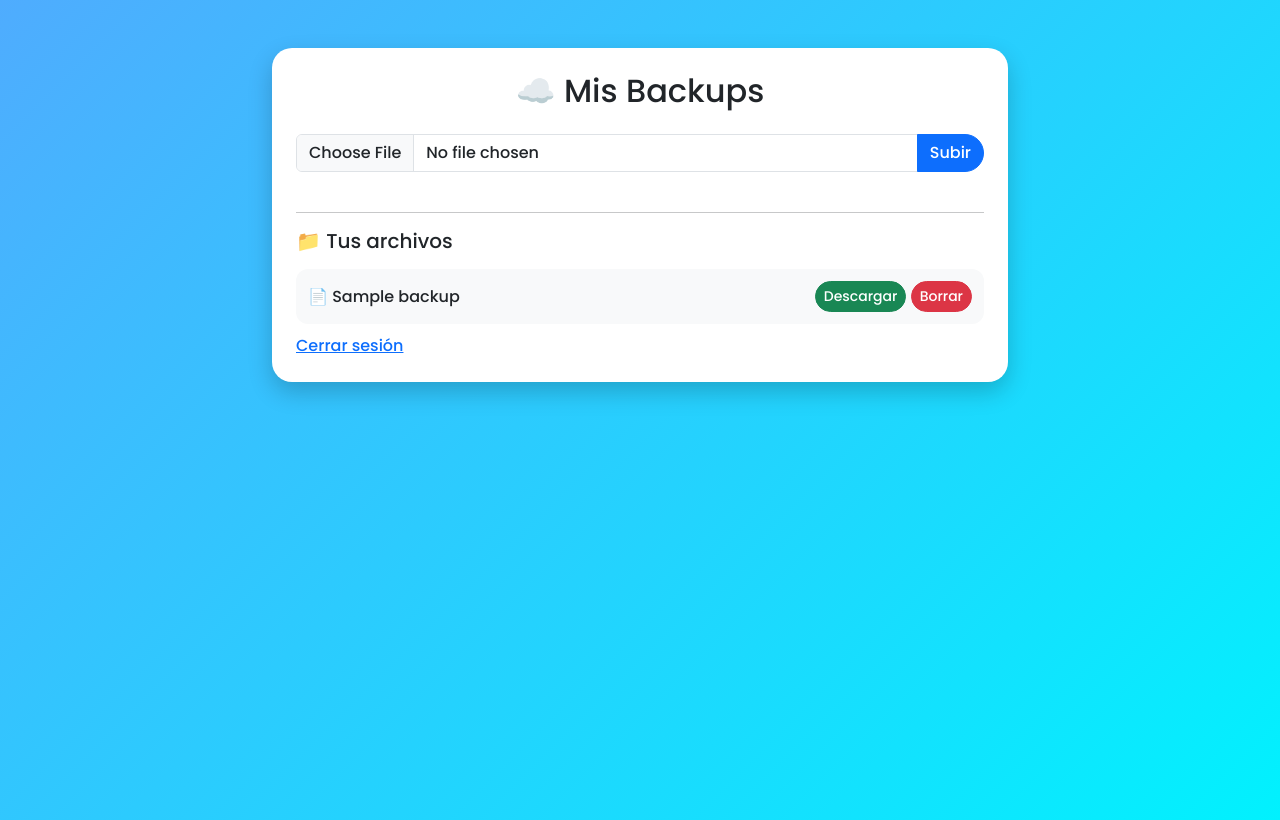
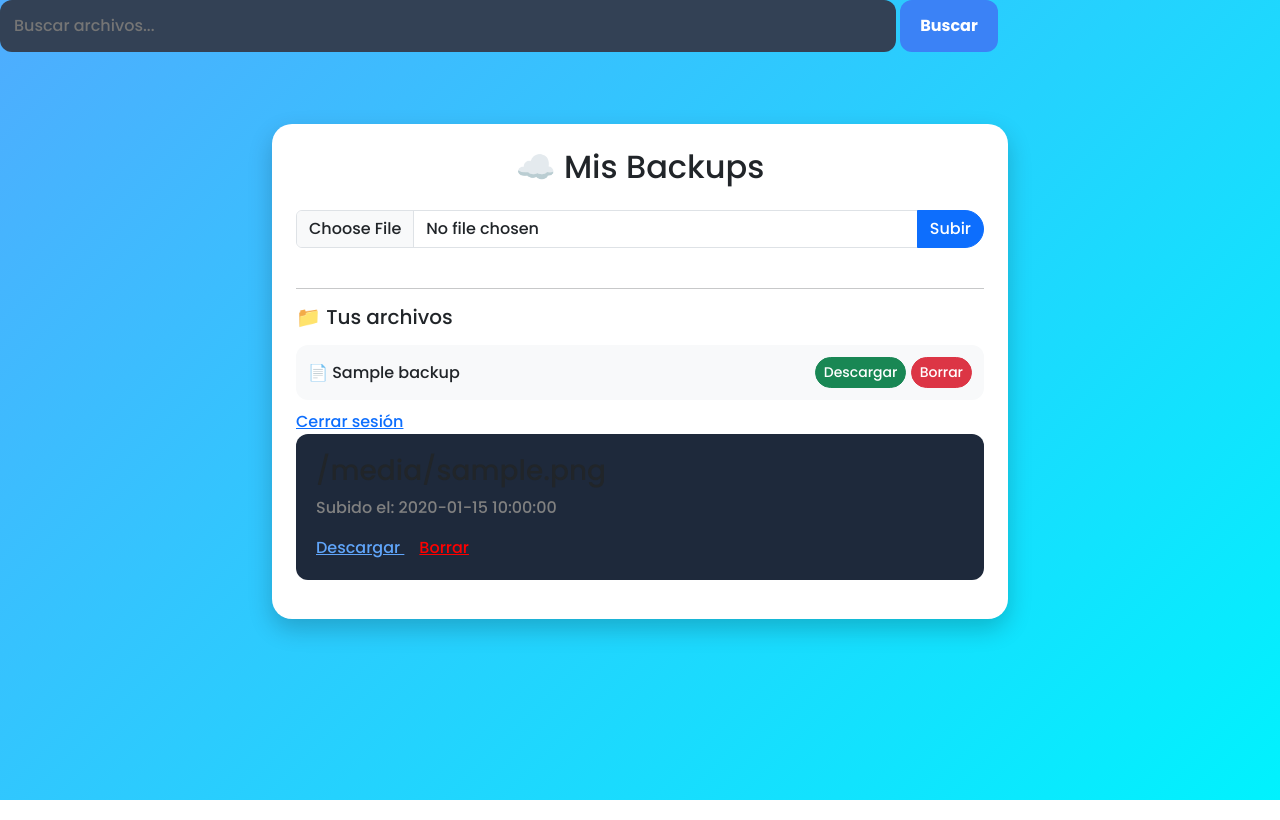
Before and after one commit to aleko-star/ProyectoBackup, a Flask app: template templates/dashboard.html in a window 1280 px wide. Shown: the top 820 px of the page. Run offline with Flask 3, Linux system fonts and the light colour scheme; the template is opened without the code that fills it: most values are stand-ins (such as "Sample title", 1, 10 or a date in 2020).

Commit message:
Update dashboard.html

```diff
--- a/templates/dashboard.html
+++ b/templates/dashboard.html
@@ -7,6 +7,38 @@
 <link href="https://cdn.jsdelivr.net/npm/bootstrap@5.3.0/dist/css/bootstrap.min.css" rel="stylesheet">
 
 <link href="https://fonts.googleapis.com/css2?family=Poppins:wght@300;500;700&display=swap" rel="stylesheet">
+
+  <form method="GET" action="/dashboard">
+
+    <input type="text"
+           name="search"
+           placeholder="Buscar archivos..."
+           style="
+           width:70%;
+           padding:14px;
+           border:none;
+           border-radius:12px;
+           background:#334155;
+           color:white;
+           font-size:16px;
+           ">
+
+    <button type="submit"
+            style="
+            background:#3b82f6;
+            border:none;
+            padding:14px 20px;
+            border-radius:12px;
+            color:white;
+            cursor:pointer;
+            font-weight:bold;
+            ">
+        Buscar
+    </button>
+
+</form>
+
+<br>
 
 <style>
 body {
@@ -101,6 +133,41 @@ body {
             Cerrar sesión
         </a>
 
+        {% for backup in backups %}
+
+<div style="
+background:#1e293b;
+padding:20px;
+border-radius:12px;
+margin-bottom:15px;
+">
+
+    <h3>{{ backup.filename }}</h3>
+
+    <p style="color:gray;">
+        Subido el:
+        {{ backup.fecha }}
+    </p>
+
+    <a href="/download/{{ backup.id }}"
+       style="
+       color:#60a5fa;
+       margin-right:15px;
+       ">
+       Descargar
+    </a>
+
+    <a href="/delete/{{ backup.id }}"
+       style="
+       color:red;
+       ">
+       Borrar
+    </a>
+
+</div>
+
+{% endfor %}
+
       </div>
 
     </div>
```
